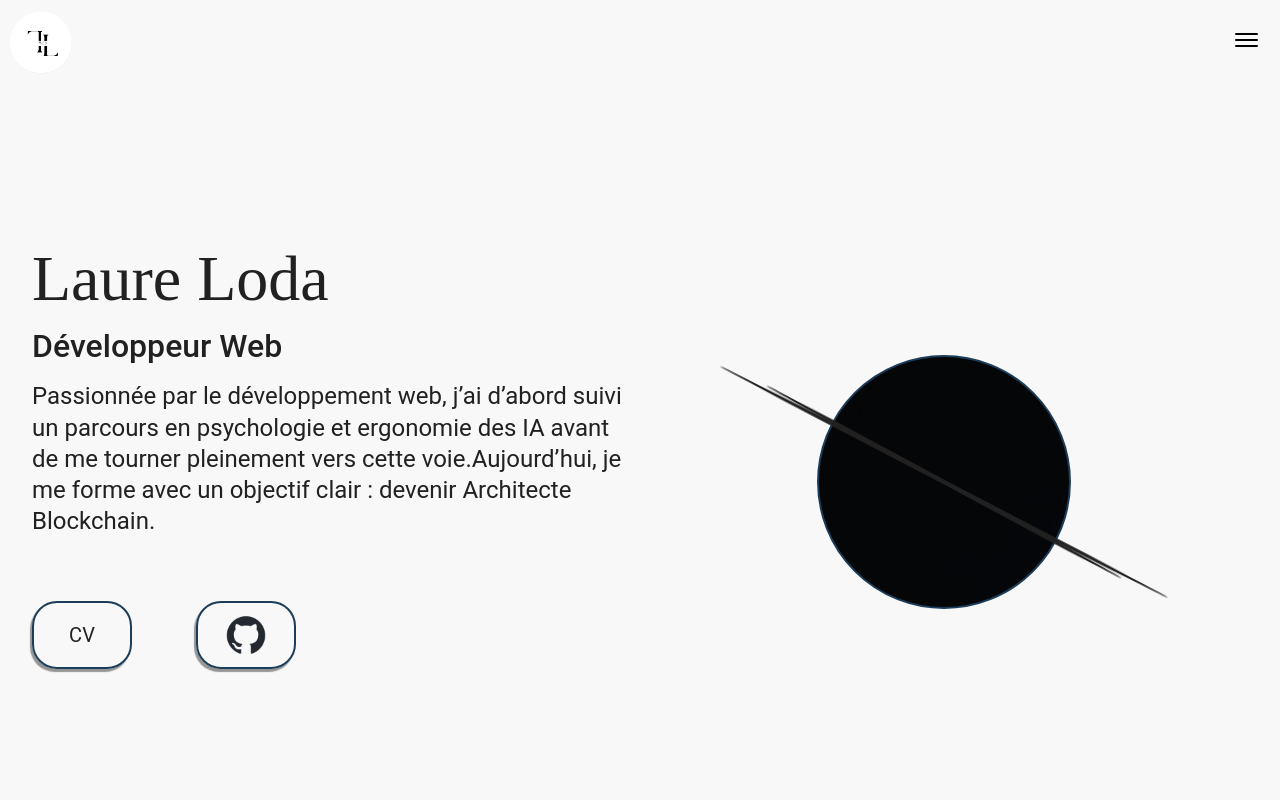
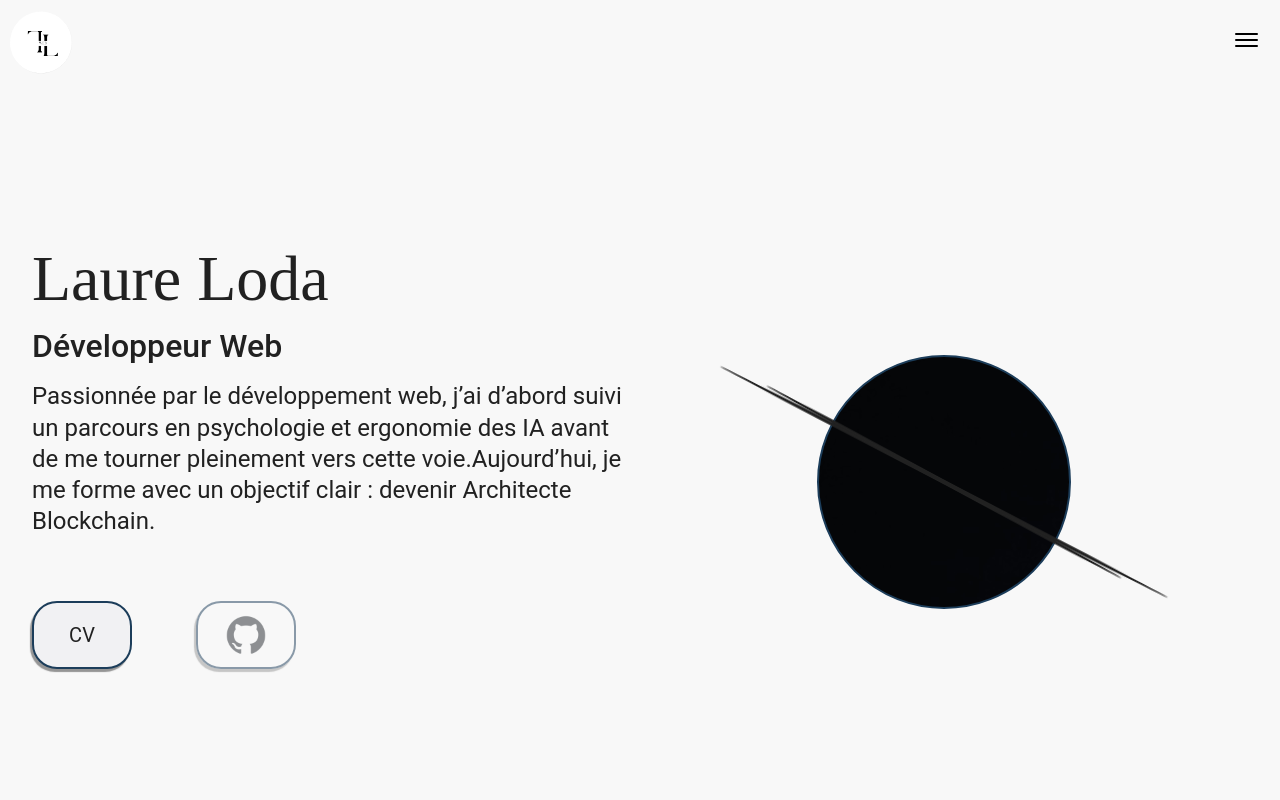
Before and after one commit to laure-ld/portfolio, a React (Create React App) app: page / in a window 1280 px wide. In both pictures the pointer is over the element 82 px from the left and 635 px from the top of the page. Shown: the top 800 px of the page. Built offline with nearby package versions, Linux system fonts and the light colour scheme.

Commit message:
ajout des cursor pointer

```diff
--- a/src/styles/header.scss
+++ b/src/styles/header.scss
@@ -49,6 +49,7 @@ button {
     border: none;
     background-color: $primary-color;
     padding: 20px;
+    cursor: pointer;
 
     svg {
         transition: transform .3s ease;
--- a/src/styles/main.scss
+++ b/src/styles/main.scss
@@ -48,10 +48,15 @@
                 display: flex;
                 align-items: center;
                 justify-content: center;
-
+                cursor: pointer;
+                opacity: 0.5;
                 img {
                         width: 40px;
                     }
+            }
+            .button-container:hover {
+                background-color: $box-color;
+                opacity: 1;
             }
         }
     }
```
